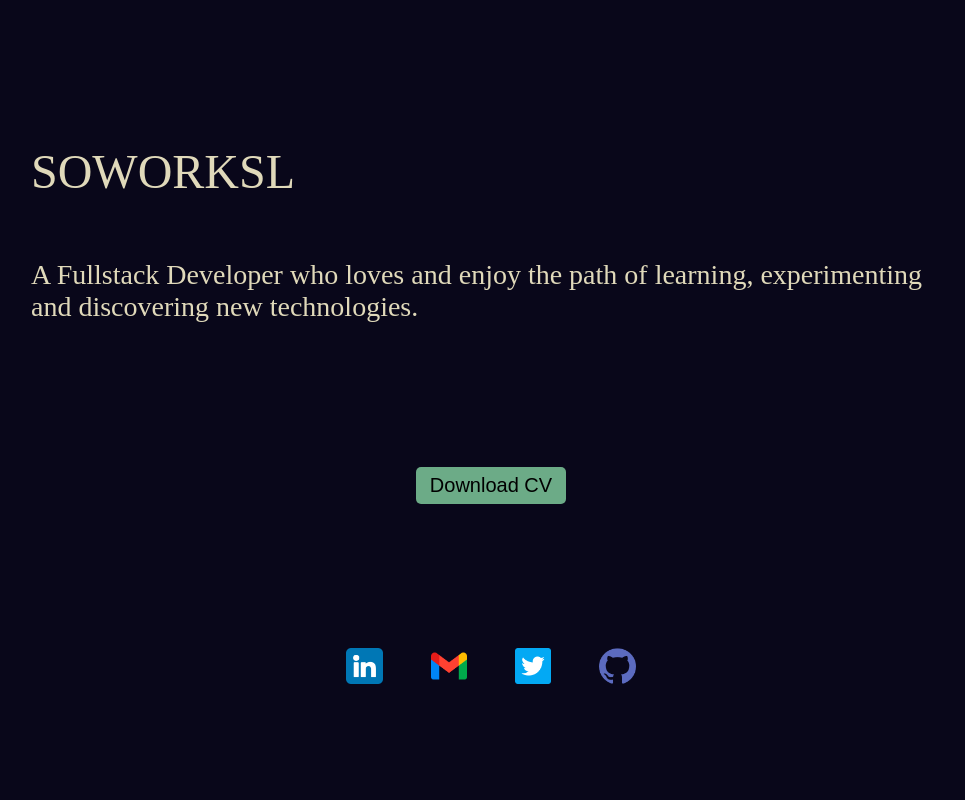
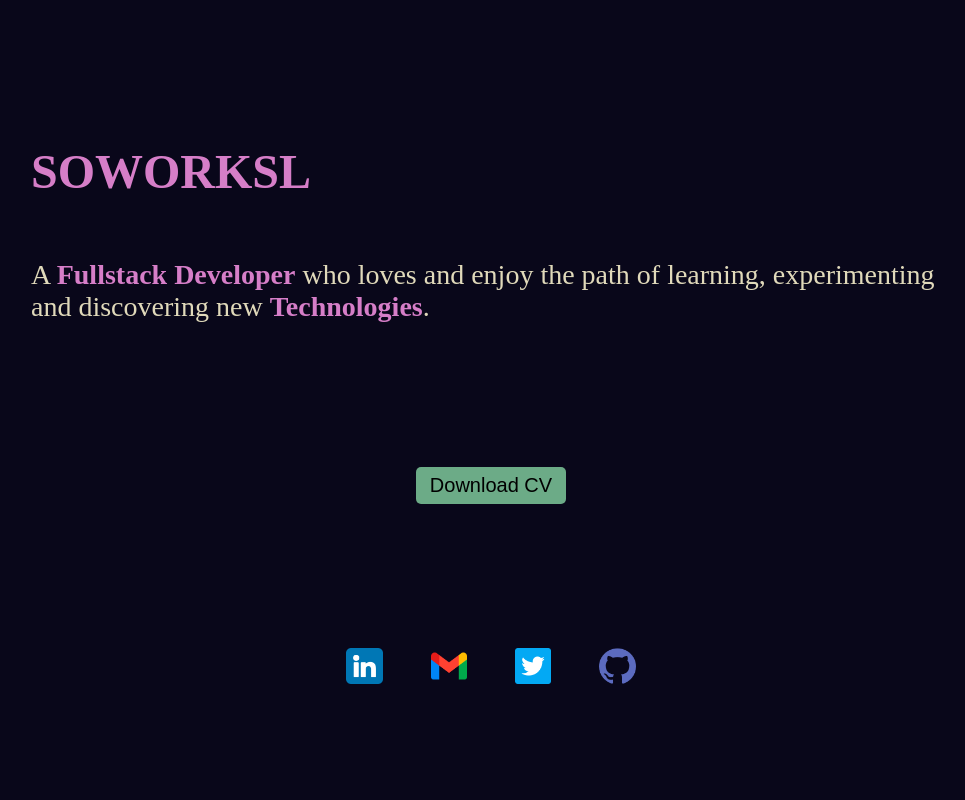
Before and after one commit to soworksl2/soworksl_page, a SvelteKit app: page / in a window 1280 px wide. Shown: the top 800 px of the page, without its empty margins (149-1114 px from the left). Built offline with nearby package versions, Linux system fonts and the light colour scheme.

Commit message:
add strongs to home descriptions and title

```diff
--- a/src/routes/+page.svelte
+++ b/src/routes/+page.svelte
@@ -59,9 +59,10 @@
 <main home>
     <Segment classNames="rroot__seg-home">
         <div>
-            <h1>SOWORKSL</h1>
+            <h1><strong>SOWORKSL</strong></h1>
             <p class="home__description">
-                A Fullstack Developer who loves and enjoy the path of learning, experimenting and discovering new technologies.
+                A <strong>Fullstack Developer</strong> who loves and enjoy the path of learning, experimenting and discovering
+                new <strong>Technologies</strong>.
             </p>
         </div>
 
```
